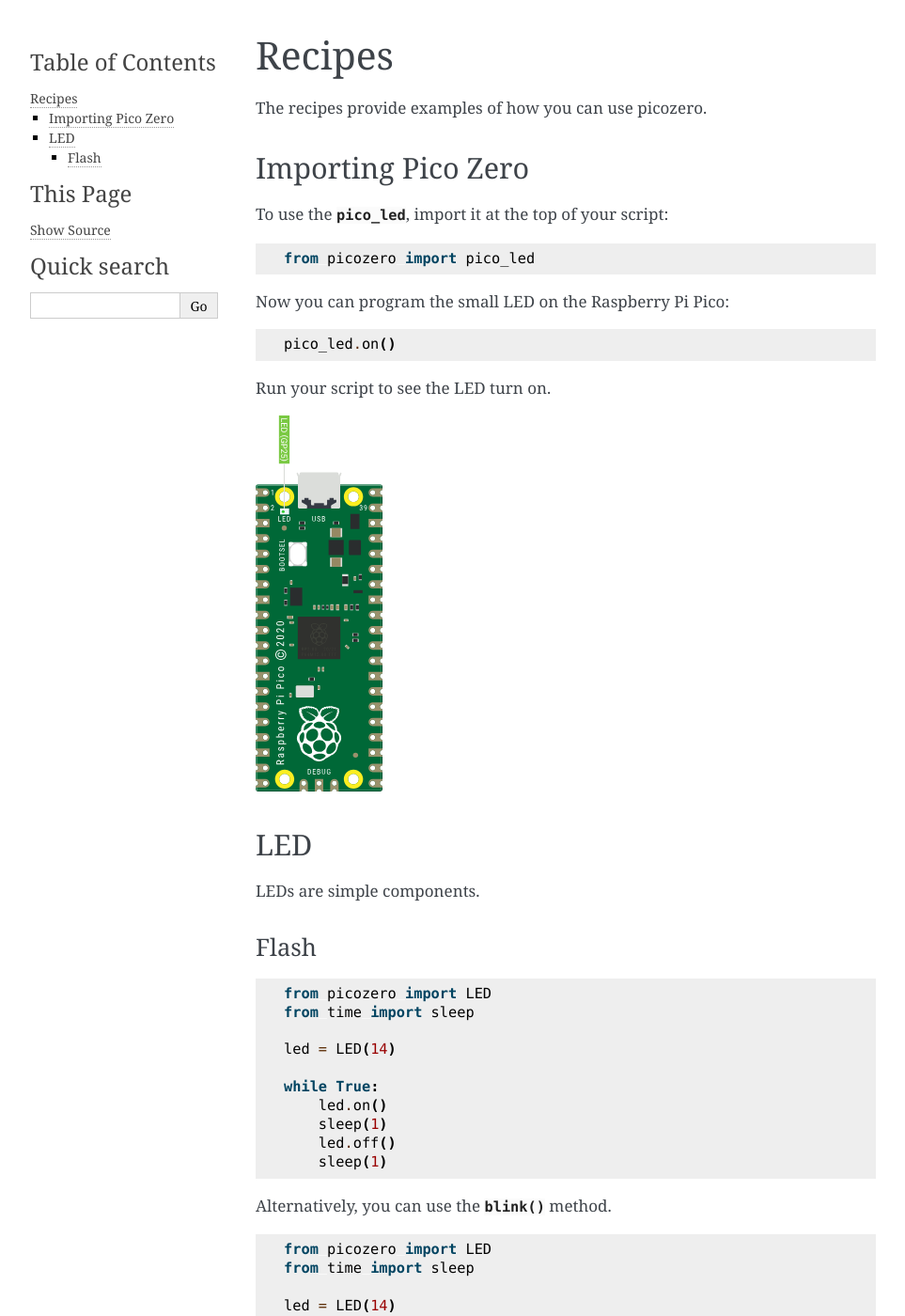
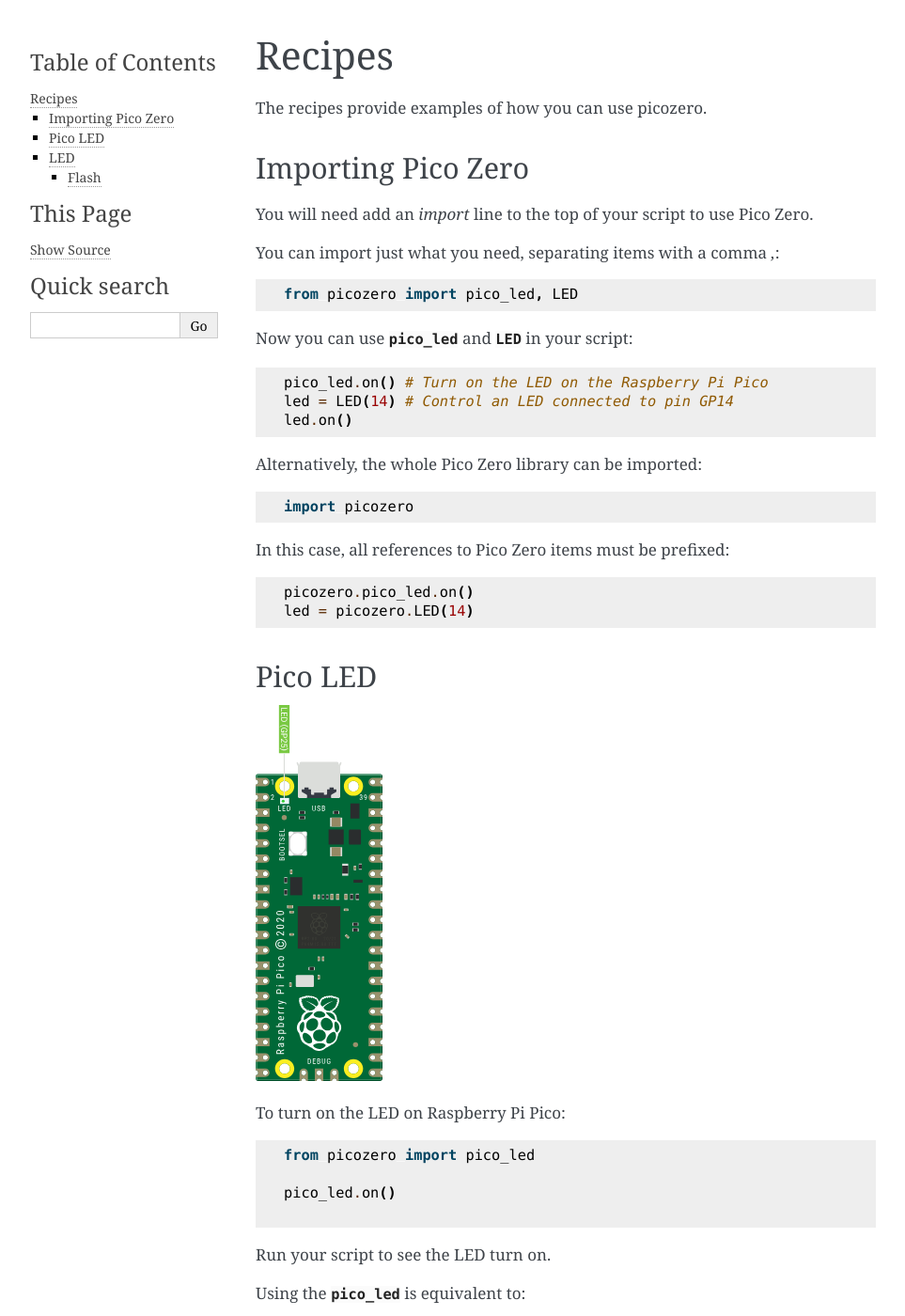
Before and after one commit to RaspberryPiFoundation/picozero, a Sphinx documentation site: the page built from docs/recipes.rst, in a window 1280 px wide and 1400 px high. Shown: the whole window at 94% size, without its empty margins (148-1111 px from the left). Built offline with Sphinx 7.4.7, drawn with Linux system fonts in a browser that asks for light colours; some of the changed text lies outside the part shown.

Commit message:
Added example for onboard LED

```diff
--- /dev/null
+++ b/docs/examples/pico_led.py
@@ -0,0 +1,3 @@
+from picozero import pico_led
+
+pico_led.on()
--- a/docs/recipes.rst
+++ b/docs/recipes.rst
@@ -8,19 +8,45 @@
 
 .. currentmodule:: picozero
 
-To use the :obj:`pico_led`, import it at the top of your script::
+You will need add an `import` line to the top of your script to use Pico Zero.
 
-    from picozero import pico_led
+You can import just what you need, separating items with a comma `,`::
 
-Now you can program the small LED on the Raspberry Pi Pico::
+    from picozero import pico_led, LED
 
-    pico_led.on()
+Now you can use :obj:`~picozero.pico_led` and :class:`~picozero.LED` in your script::
 
-Run your script to see the LED turn on.
+    pico_led.on() # Turn on the LED on the Raspberry Pi Pico
+    led = LED(14) # Control an LED connected to pin GP14
+    led.on()
+
+Alternatively, the whole Pico Zero library can be imported::
+
+    import picozero
+
+In this case, all references to Pico Zero items must be prefixed::
+
+    picozero.pico_led.on()
+    led = picozero.LED(14)
+
+
+Pico LED
+--------
 
 .. image:: images/pico_led.svg
     :alt: A diagram of the Raspberry Pi Pico with a GP25 label attached to the onboard LED
 
+To turn on the LED on Raspberry Pi Pico:
+
+.. literalinclude:: examples/pico_led.py
+
+Run your script to see the LED turn on.
+
+Using the :obj:`pico_led` is equivalent to::
+
+    pico_led = LED(25)
+
+You can use :obj:`pico_led` in the same way as external LEDs created using :class:`LED`.
 
 LED
 ------
```
Also changed, not shown: 1 other file.
